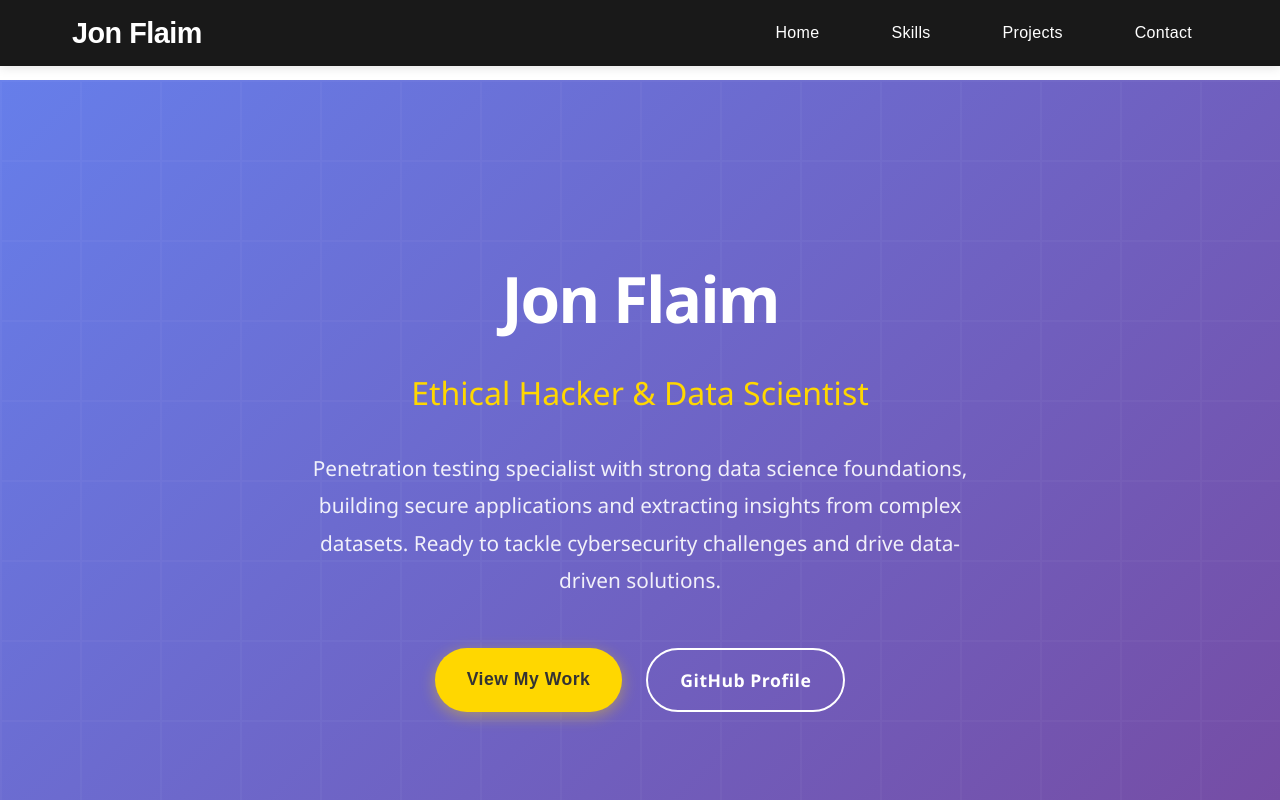
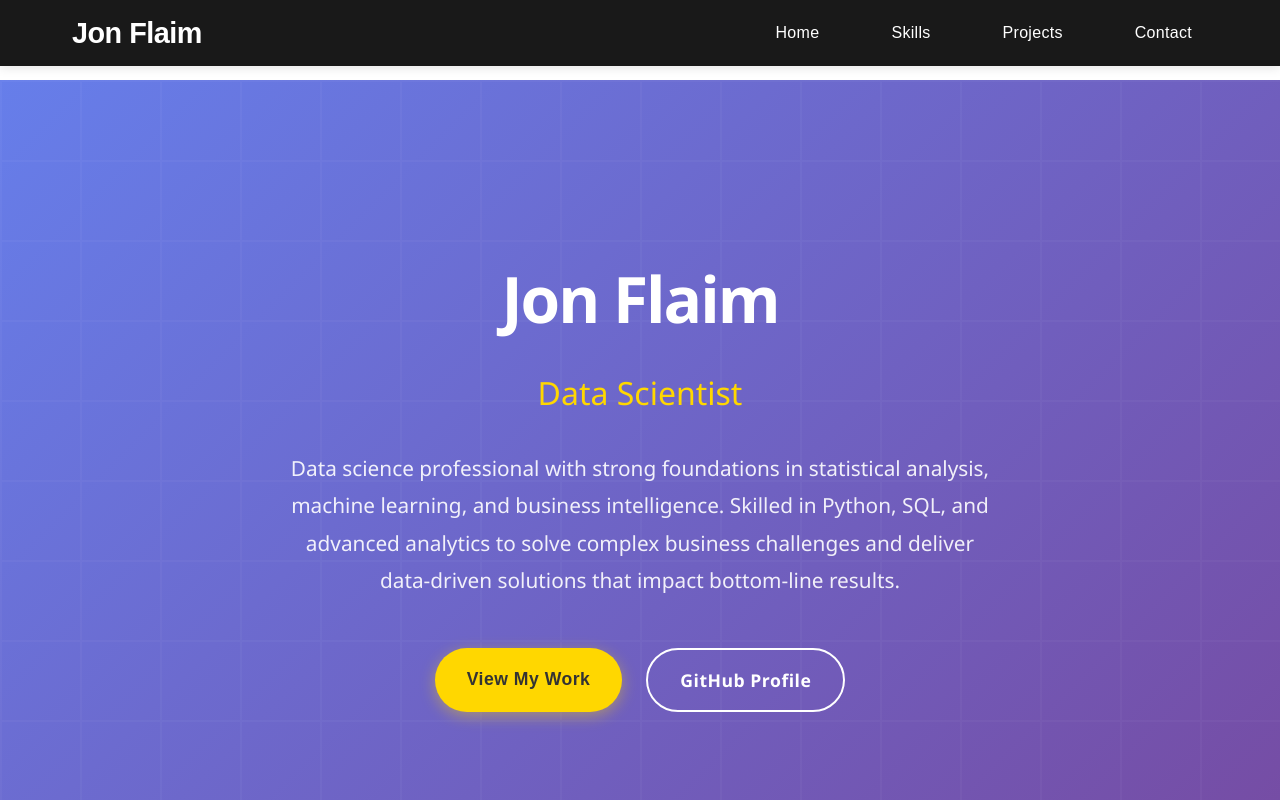
Before and after one commit to jonflaim83/frontend, a React (Create React App) app: page / in a window 1280 px wide. Shown: the top 800 px of the page. Built offline with nearby package versions, Linux system fonts and the light colour scheme.

Commit message:
Update site description and branding

```diff
--- a/src/components/Hero.jsx
+++ b/src/components/Hero.jsx
@@ -13,11 +13,10 @@ const Hero = () => {
       <div className="hero-container">
         <div className="hero-content">
           <h1>Jon Flaim</h1>
-          <div className="subtitle">Ethical Hacker & Data Scientist</div>
+          <div className="subtitle"> Data Scientist</div>
           <p className="description">
-            Penetration testing specialist with strong data science foundations,
-            building secure applications and extracting insights from complex datasets.
-            Ready to tackle cybersecurity challenges and drive data-driven solutions.
+            Data science professional with strong foundations in statistical analysis, machine learning, and business intelligence.
+            Skilled in Python, SQL, and advanced analytics to solve complex business challenges and deliver data-driven solutions that impact bottom-line results.
           </p>
           <div className="hero-buttons">
             <button
```
